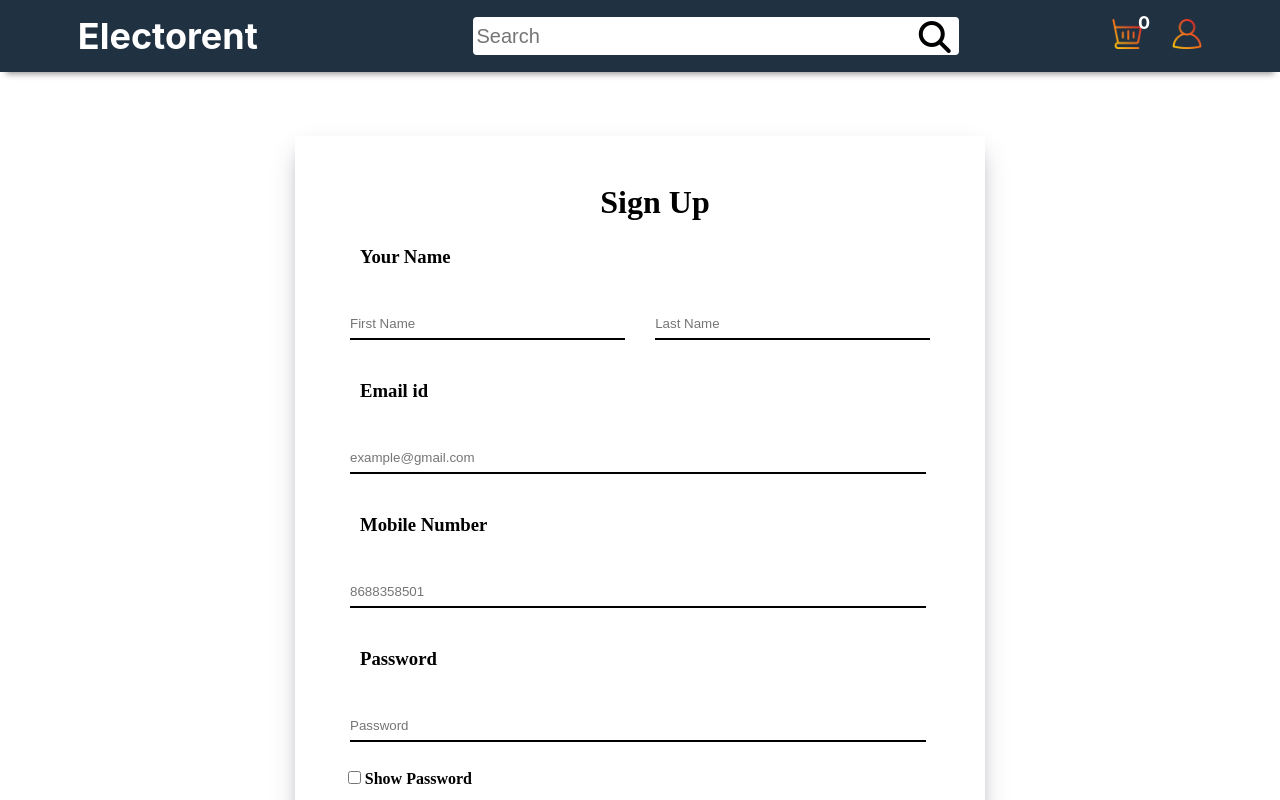
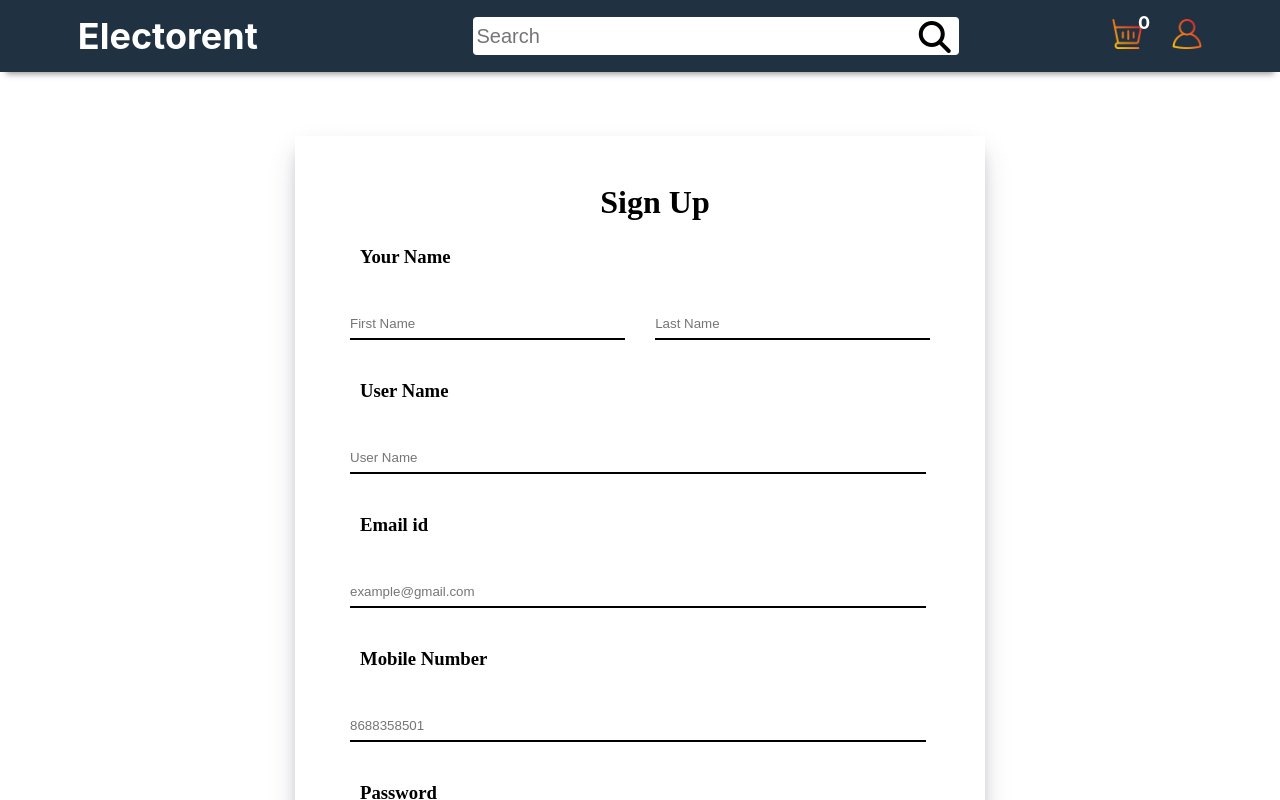
Before and after one commit to GlamorousBrusier12/fsd-project, a React (Create React App) app in the folder client/: page /signup in a window 1280 px wide. Shown: the top 800 px of the page. Built offline with nearby package versions, Linux system fonts and the light colour scheme; no server answers.

Commit message:
added register user

```diff
--- a/client/src/components/Payment.js
+++ b/client/src/components/Payment.js
@@ -186,19 +186,6 @@ function Payment(props) {
     } else {
       const id = Math.ceil(Math.random() * 100); //A random number to use as an id
       newAddress.id = id;
-      // user.deliveryAdress.push(newAddress); //pushing the new Address(entered in the form) into deliveryAdress of the user
-
-      // //PATCH request sent to update the user and add the newAddress to deliveryAdress of user
-      // let url = "http://localhost:3000/users/" + user.id;
-
-      // fetch(url, {
-      //   method: "PATCH", // or 'PUT'
-      //   headers: {
-      //     Accept: "application/json",
-      //     "Content-Type": "application/json",
-      //   },
-      //   body: JSON.stringify(user),
-      // })
       postDeliveryAddress(newAddress)
         .then((response) => response.json())
         .then((data) => {
@@ -241,17 +228,6 @@ function Payment(props) {
     } else {
       const id = Math.ceil(Math.random() * 100);
       newCard.id = id;
-      // user.debitCards.push(newCard);
-      // let url = "http://localhost:3000/users/" + user.id;
-
-      // fetch(url, {
-      //   method: "PATCH", // or 'PUT'
-      //   headers: {
-      //     Accept: "application/json",
-      //     "Content-Type": "application/json",
-      //   },
-      //   body: JSON.stringify(user),
-      // })
       postCard(newCard)
         .then((response) => response.json())
         .then((data) => {
@@ -285,17 +261,6 @@ function Payment(props) {
       const id = Math.ceil(Math.random() * 100);
       newUpi.id = id;
       console.log(newUpi);
-      // user.upi.push(newUpi);
-      // let url = "http://localhost:3000/users/" + user.id;
-
-      // fetch(url, {
-      //   method: "PATCH", // or 'PUT'
-      //   headers: {
-      //     Accept: "application/json",
-      //     "Content-Type": "application/json",
-      //   },
-      //   body: JSON.stringify(user),
-      // })
       postUpi(newUpi)
         .then((response) => response.json())
         .then((data) => {
@@ -341,17 +306,6 @@ function Payment(props) {
       orderedOn: date,
     };
     console.log(data, "The information to be posted");
-    //PATCH request for modification the json-server
-    // let url = "http://localhost:8000/orders";
-    // console.log("User mowa", user);
-    // fetch(url, {
-    //   method: "PATCH", // or 'PUT'
-    //   headers: {
-    //     Accept: "application/json",
-    //     "Content-Type": "application/json",
-    //   },
-    //   body: JSON.stringify(user),
-    // })
     postOrder(data)
       .then((data) => {
         console.log("Successfully PATCHED", data);
@@ -565,7 +519,7 @@ function Payment(props) {
                     name="address"
                     onClick={paymentDetailsChange}
                     value={`
-              ${upi.name}, ${upi.cardNo}, ${upi.phoneNo}
+              ${upi.userName}, ${upi.cardNo}, ${upi.mobileNumber}
             `}
                   />
                   <label for={"debit" + index + 1}>
@@ -723,7 +677,7 @@ function Payment(props) {
         </p>
       </div>
 
-      {/* <Link
+      <Link
         to={{
           pathname: "/confirmation",
           //Sending the info required in the confirmation page on clicking
@@ -734,7 +688,7 @@ function Payment(props) {
             paymentStatus: paymentStatus,
           },
         }}
-      > */}
+      >
         <button
           className="proceed-btn"
           onClick={() => {
@@ -749,7 +703,7 @@ function Payment(props) {
         >
           Proceed <i class="fas fa-arrow-right"></i>
         </button>
-      {/* </Link> */}
+      </Link>
     </div>
   );
 }
--- a/client/src/components/Register.js
+++ b/client/src/components/Register.js
@@ -41,12 +41,10 @@ function Register() {
           email: useremail,
           mobileNumber: mobile_number,
         };
-        console.log(userData);
-        // let value = emailExists(useremail);
 
         const res = await queryEmail(useremail);
         console.log(res.data.user);
-        // console.log(value, "Value");
+
         const value = res.data.user;
         if (value) {
           toast.error("A user already exists with the given emailID");
@@ -94,12 +92,24 @@ function Register() {
               onChange={(e) => setLastname(e.target.value)}
               required
             />
+            <label className="Label" htmlFor="username">
+              <h3>User Name</h3>
+            </label>
+            <br />
+            <input
+              className="input-field width-90"
+              type="text"
+              name="lname"
+              id="username"
+              placeholder="User Name"
+              onChange={(e) => setUserName(e.target.value)}
+              required
+            />
           </div>
           <div>
             <label className="Label" htmlFor="email_id">
               <h3>Email id</h3>
             </label>
-            {/* <br /> */}
             <input
               className="input-field width-90"
               type="email"
@@ -114,7 +124,6 @@ function Register() {
             <label className="Label" htmlFor="mobile_number">
               <h3>Mobile Number</h3>
             </label>
-            {/* <br /> */}
             <input
               className="input-field width-90"
               type="number"
--- a/client/src/components/UserProfile.js
+++ b/client/src/components/UserProfile.js
@@ -13,6 +13,7 @@ const UserProfile = (props) => {
 
   //We set the existing data.
   useEffect(() => {
+    if (props.user._id) {
       getMyOrders(props.user._id).then((res) => {
         let newArray = res.data.userOrders;
         newArray.forEach((address) => {
@@ -24,6 +25,7 @@ const UserProfile = (props) => {
         });
         setData(newArray);
       });
+    }
   }, [props.user.myOrders]);
 
   //Column headings
--- a/client/src/utils/api.js
+++ b/client/src/utils/api.js
@@ -169,5 +169,11 @@ export function deleteUpi(upiId) {
 }
 
 export function postOrder(orderDetails) {
-  return axios.post("/orders", orderDetails);
+  return axios.post("/orders", orderDetails, {
+    headers: {
+      Accept: "application/json",
+      "Content-Type": "application/json",
+      Authorization: "Bearer " + localStorage.getItem("JWTToken"),
+    },
+  });
 }
```
Lines whose indentation alone changed are shown as unchanged.
